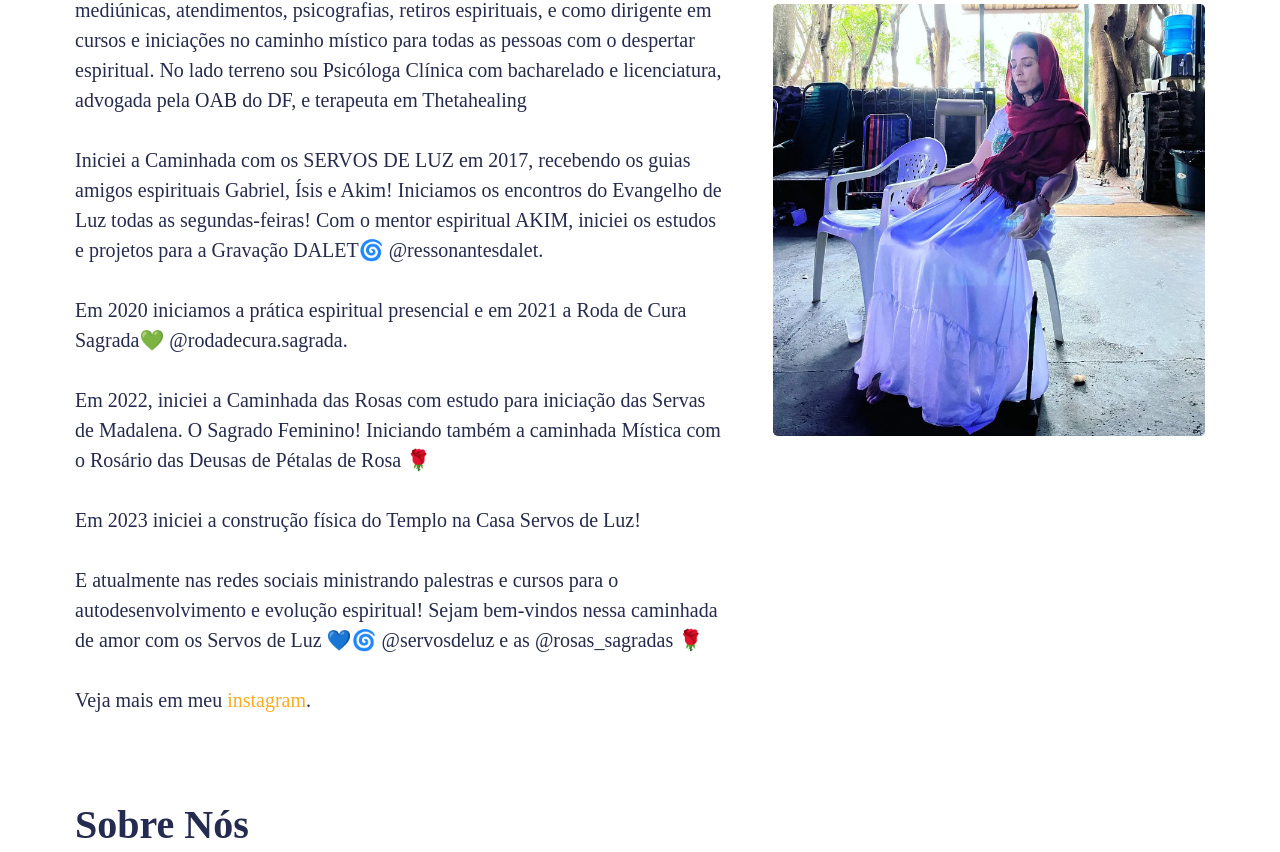
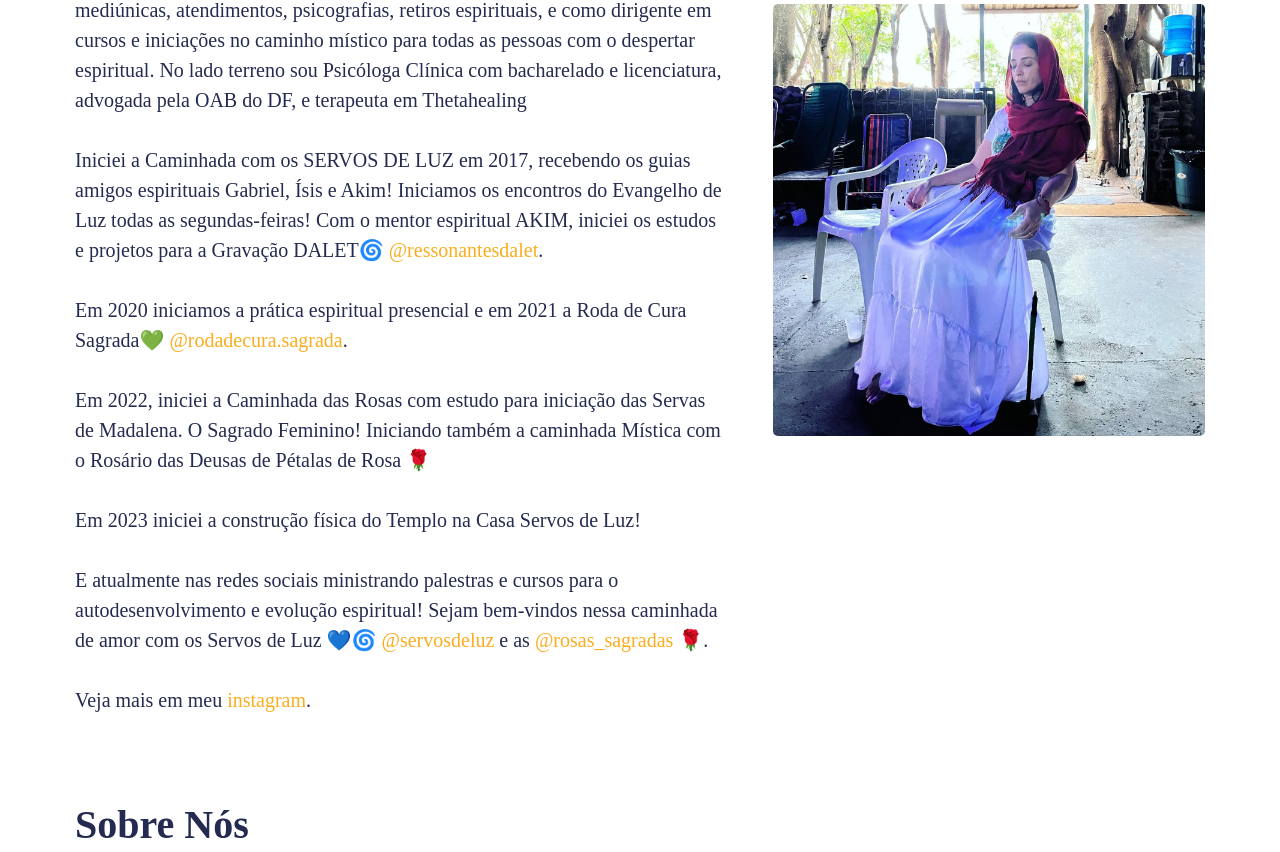
Before and after one commit to Servos-de-Luz/Servos-de-Luz, a SvelteKit app: page /about in a window 1280 px wide. Shown: the part 449-1301 px from the top of the page. Built offline with nearby package versions, Linux system fonts and the light colour scheme; a web font is replaced by a local one.

Commit message:
Fixed page tittles

```diff
--- a/src/routes/+page.svelte
+++ b/src/routes/+page.svelte
@@ -16,8 +16,8 @@
 		name="description"
 		content="A página principal da Servos de Luz, a porta de entrada de nossa comunidade religiosa."
 	/>
+	<title>Servos de Luz, uma comunidade religiosa</title>
 </svelte:head>
-<title>Servos de Luz, uma comunidade religiosa</title>
 
 <section class="hero">
 	<div class="hero-image">
--- a/src/routes/about/+page.svelte
+++ b/src/routes/about/+page.svelte
@@ -1,6 +1,10 @@
 <script>
 	import rejane from '$lib/assets/rejane.webp';
 </script>
+
+<svelte:head>
+	<title>Sobre Nós</title>
+</svelte:head>
 
 <section class="empty" />
 
@@ -24,11 +28,19 @@
 				Iniciei a Caminhada com os SERVOS DE LUZ em 2017, recebendo os guias amigos espirituais
 				Gabriel, Ísis e Akim! Iniciamos os encontros do Evangelho de Luz todas as segundas-feiras!
 				Com o mentor espiritual AKIM, iniciei os estudos e projetos para a Gravação DALET🌀
-				@ressonantesdalet.
+				<a
+					href="https://www.instagram.com/ressonantesdalet"
+					target="_blank"
+					rel="noopener noreferrer">@ressonantesdalet</a
+				>.
 			</p>
 			<p>
 				Em 2020 iniciamos a prática espiritual presencial e em 2021 a Roda de Cura Sagrada💚
-				@rodadecura.sagrada.
+				<a
+					href="https://www.instagram.com/rodadecura.sagrada/"
+					target="_blank"
+					rel="noopener noreferrer">@rodadecura.sagrada</a
+				>.
 			</p>
 			<p>
 				Em 2022, iniciei a Caminhada das Rosas com estudo para iniciação das Servas de Madalena. O
@@ -41,7 +53,15 @@
 			<p>
 				E atualmente nas redes sociais ministrando palestras e cursos para o autodesenvolvimento e
 				evolução espiritual! Sejam bem-vindos nessa caminhada de amor com os Servos de Luz 💙🌀
-				@servosdeluz e as @rosas_sagradas 🌹
+				<a href="https://www.instagram.com/servosdeluz/" target="_blank" rel="noopener noreferrer"
+					>@servosdeluz</a
+				>
+				e as
+				<a
+					href="https://www.instagram.com/rosas_sagradas/"
+					target="_blank"
+					rel="noopener noreferrer">@rosas_sagradas</a
+				> 🌹.
 			</p>
 
 			<p>
--- a/src/routes/dalet/+page.svelte
+++ b/src/routes/dalet/+page.svelte
@@ -3,7 +3,7 @@
 </script>
 
 <svelte:head>
-	<title>Servos de Luz - Gravações Dalet</title>
+	<title>Gravações Dalet</title>
 </svelte:head>
 
 <section class="empty" />
--- a/src/routes/roda-de-cura/+page.svelte
+++ b/src/routes/roda-de-cura/+page.svelte
@@ -25,6 +25,11 @@
 		}, delay * playbackRates.length);
 	}
 </script>
+
+<svelte:head>
+	<title>Roda de Cura</title>
+</svelte:head>
+
 
 <div class="empty" />
 
--- a/src/routes/rosas-sagradas/+page.svelte
+++ b/src/routes/rosas-sagradas/+page.svelte
@@ -1,5 +1,9 @@
 <script>
 </script>
+
+<svelte:head>
+	<title>Rosas Sagradas</title>
+</svelte:head>
 
 <section class="empty" />
 
```
